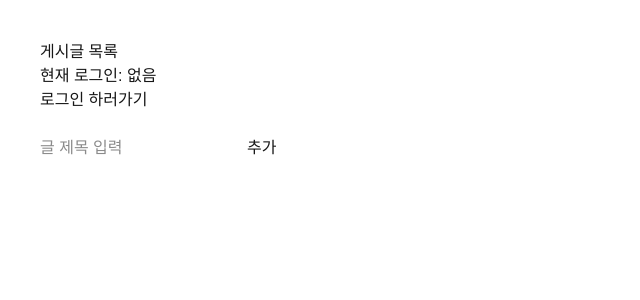
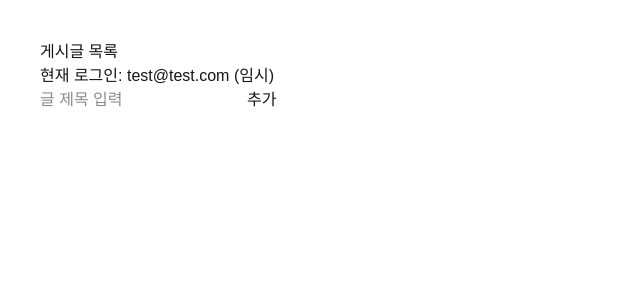
Before and after one commit to thepmpo/myapp, a Next.js app: page / in a window 1280 px wide. Shown: the top 300 px of the page, without its empty margins (0-640 px from the left). Built offline with nearby package versions, Linux system fonts and the light colour scheme; no server answers.

Commit message:
temporary login

```diff
--- a/app/page.tsx
+++ b/app/page.tsx
@@ -1,32 +1,18 @@
 "use client";
 
-import { useState, useEffect } from "react";
+import { useState } from "react";
 import { supabase } from "@/app/lib/supabase";
-import { useRouter } from "next/navigation";
 
 export default function Home() {
   const [title, setTitle] = useState("");
-  const [user, setUser] = useState<any>(null);
-  const router = useRouter();
 
-  useEffect(() => {
-    const getUser = async () => {
-      const {
-        data: { user },
-      } = await supabase.auth.getUser();
-
-      setUser(user);
-    };
-
-    getUser();
-  }, []);
+  // 🔥 임시 로그인 유저
+  const user = {
+    id: "test-user-123",
+    email: "test@test.com",
+  };
 
   const addPost = async () => {
-    if (!user) {
-      alert("로그인 먼저 해주세요");
-      return;
-    }
-
     const { error } = await supabase.from("posts").insert([
       {
         title: title,
@@ -48,16 +34,7 @@ export default function Home() {
     <div style={{ padding: 40 }}>
       <h1>게시글 목록</h1>
 
-      <p>현재 로그인: {user?.email || "없음"}</p>
-
-      {/* 🔥 로그인 버튼 추가 */}
-      {!user && (
-        <button onClick={() => router.push("/login")}>
-          로그인 하러가기
-        </button>
-      )}
-
-      <br /><br />
+      <p>현재 로그인: {user.email} (임시)</p>
 
       <input
         placeholder="글 제목 입력"
```
